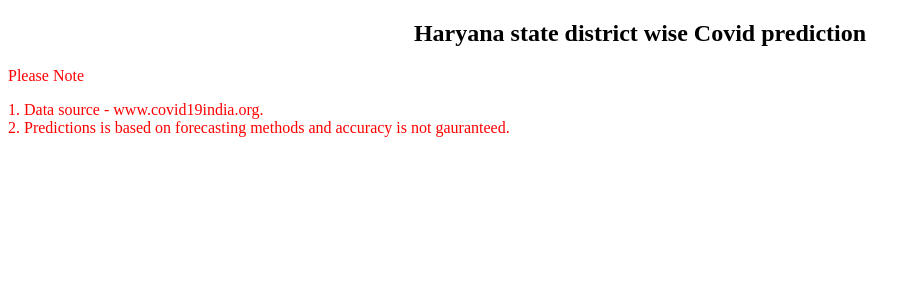
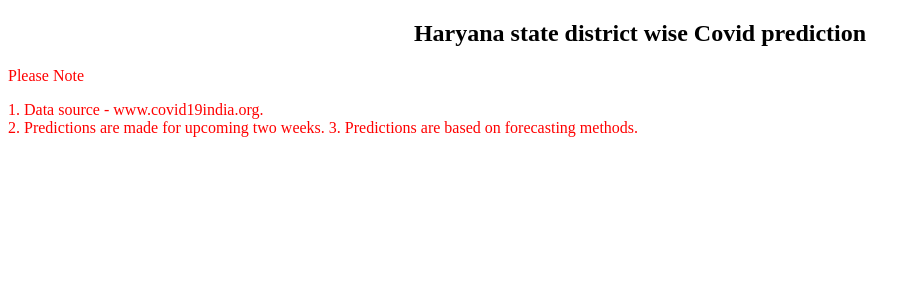
Before and after one commit to amshar05/Covid-pred-haryana, a Flask app: template templates/haryana.html in a window 1280 px wide. Shown: the top 300 px of the page, without its empty margins (0-920 px from the left). Run offline with Flask 2, Linux system fonts and the light colour scheme; the template is opened without the code that fills it, so the values that code supplies are empty.

Commit message:
added note point

```diff
--- a/templates/haryana.html
+++ b/templates/haryana.html
@@ -10,7 +10,8 @@
 	<span style="color: red;">Please Note</span>
 	<p style="color: red;">
 		1. Data source - www.covid19india.org.<br>
-		2. Predictions is based on forecasting methods and accuracy is not gauranteed.
+		2. Predictions are made for upcoming two weeks.
+		3. Predictions are based on forecasting methods.
 	</p>
 </div>
 {% for i in district %}
```
